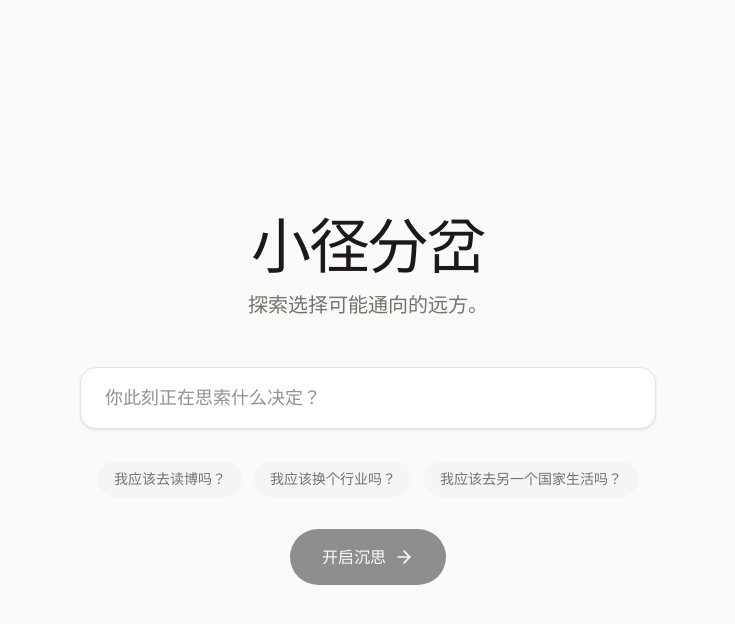
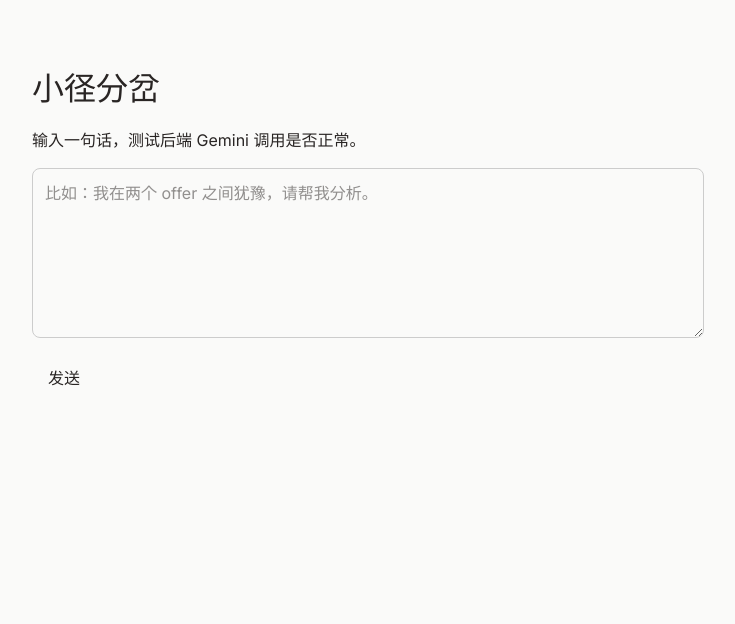
Before and after one commit to Yixuan0706/LifeFork, a React (Vite) app: page / in a window 1280 px wide. Shown: the top 624 px of the page, without its empty margins (272-1007 px from the left). Built offline with nearby package versions, Linux system fonts and the light colour scheme; no server answers.

Commit message:
Update App.tsx

```diff
--- a/src/App.tsx
+++ b/src/App.tsx
@@ -1,26 +1,92 @@
-/**
- * @license
- * SPDX-License-Identifier: Apache-2.0
- */
-
-import { BrowserRouter as Router, Routes, Route } from 'react-router-dom';
-import { DecisionProvider } from './contexts/DecisionContext';
-import LandingPage from './pages/LandingPage';
-import QuestionsPage from './pages/QuestionsPage';
-import ResultsPage from './pages/ResultsPage';
-import LetterPage from './pages/LetterPage';
+import { useState } from "react";
 
 export default function App() {
+  const [message, setMessage] = useState("");
+  const [result, setResult] = useState("");
+  const [loading, setLoading] = useState(false);
+  const [error, setError] = useState("");
+
+  async function handleSubmit() {
+    setLoading(true);
+    setError("");
+    setResult("");
+
+    try {
+      const response = await fetch("/api/chat", {
+        method: "POST",
+        headers: {
+          "Content-Type": "application/json",
+        },
+        body: JSON.stringify({ message }),
+      });
+
+      const data = await response.json();
+
+      if (!response.ok) {
+        throw new Error(data?.error || "请求失败");
+      }
+
+      setResult(data.text || "");
+    } catch (err: any) {
+      setError(err?.message || "发生未知错误");
+    } finally {
+      setLoading(false);
+    }
+  }
+
   return (
-    <DecisionProvider>
-      <Router>
-        <Routes>
-          <Route path="/" element={<LandingPage />} />
-          <Route path="/questions" element={<QuestionsPage />} />
-          <Route path="/results" element={<ResultsPage />} />
-          <Route path="/letter" element={<LetterPage />} />
-        </Routes>
-      </Router>
-    </DecisionProvider>
+    <div style={{ maxWidth: 720, margin: "40px auto", padding: 24 }}>
+      <h1 style={{ fontSize: 32, marginBottom: 16 }}>小径分岔</h1>
+      <p style={{ marginBottom: 16 }}>输入一句话，测试后端 Gemini 调用是否正常。</p>
+
+      <textarea
+        value={message}
+        onChange={(e) => setMessage(e.target.value)}
+        rows={6}
+        style={{
+          width: "100%",
+          padding: 12,
+          fontSize: 16,
+          border: "1px solid #ccc",
+          borderRadius: 8,
+          marginBottom: 12,
+        }}
+        placeholder="比如：我在两个 offer 之间犹豫，请帮我分析。"
+      />
+
+      <button
+        onClick={handleSubmit}
+        disabled={loading || !message.trim()}
+        style={{
+          padding: "10px 16px",
+          fontSize: 16,
+          borderRadius: 8,
+          cursor: "pointer",
+        }}
+      >
+        {loading ? "思考中..." : "发送"}
+      </button>
+
+      {error && (
+        <div style={{ marginTop: 16, color: "crimson" }}>
+          错误：{error}
+        </div>
+      )}
+
+      {result && (
+        <div
+          style={{
+            marginTop: 24,
+            padding: 16,
+            background: "#f6f6f6",
+            borderRadius: 8,
+            whiteSpace: "pre-wrap",
+            lineHeight: 1.7,
+          }}
+        >
+          {result}
+        </div>
+      )}
+    </div>
   );
 }
```
